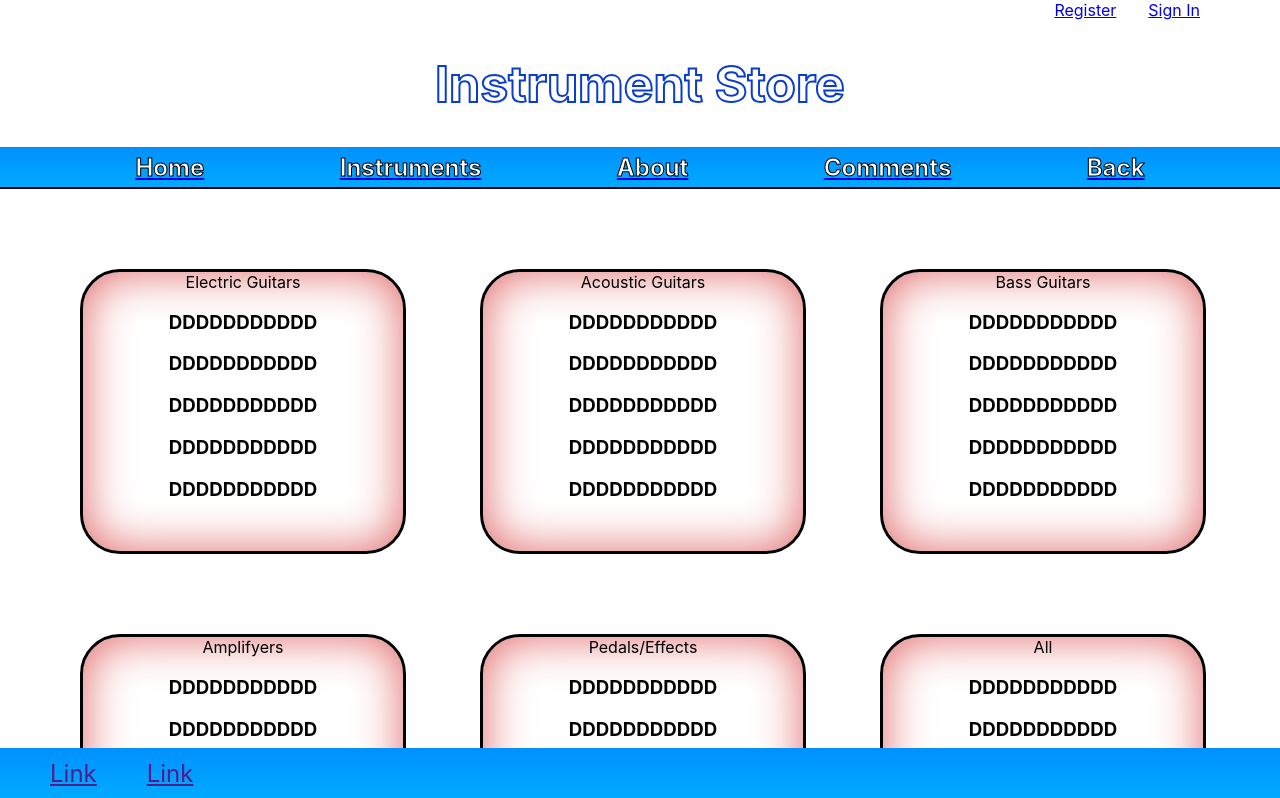
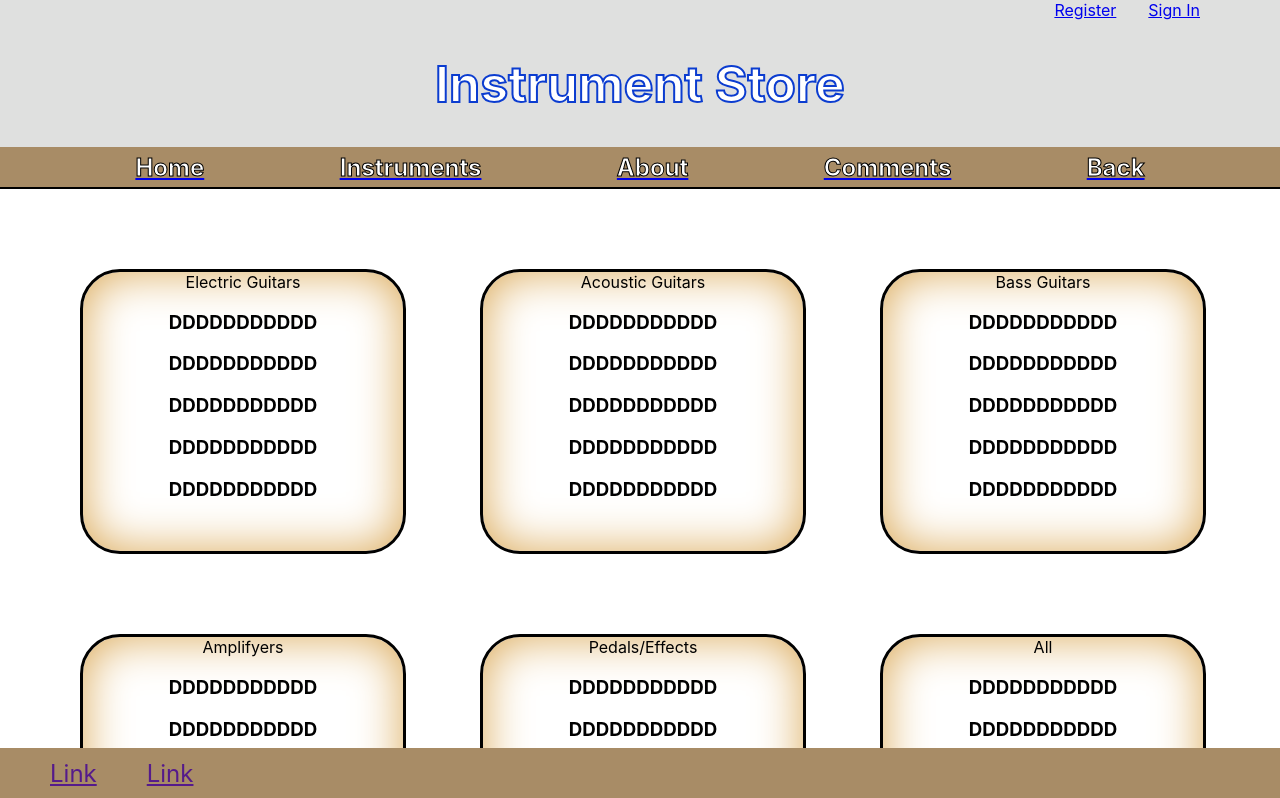
Before and after one commit to Jwolter23/Instrument_Store, a React (Create React App) app in the folder client/: page /categories in a window 1280 px wide. Shown: the top 798 px of the page. Built offline with nearby package versions, Linux system fonts and the light colour scheme; no server answers.

Commit message:
added css

```diff
--- a/client/src/styles/App.css
+++ b/client/src/styles/App.css
@@ -1,6 +1,7 @@
 .header {
   display: flex;
   flex-direction: column;
+  background-color: #dfe0df;
 }
 
 .header-text {
@@ -31,7 +32,7 @@
 .nav {
 display: flex;
 flex-direction: row;
-background-image: linear-gradient(rgb(0,145,255),rgb(0, 170, 255));
+background-color: #a88c66;
 justify-content: space-evenly;
 height:40px;
 align-items: center;
@@ -102,7 +103,7 @@ font-size:36px;
   justify-content:left;
   padding-left: 50px;
   padding-right:50px;
-  background-image: linear-gradient(rgb(0,145,255),rgb(0, 170, 255));
+  background-color: #a88c66;
   align-items: center;
   border-bottom: 2px solid black;
   height: 50px;
@@ -125,7 +126,7 @@ font-size:36px;
 }
 
 .what-is:hover + .what-is-desc {
-  color: #C25B80;
+  color: #daa753;
   transition: linear 2s;
   opacity: 100;
 }
@@ -137,8 +138,8 @@ font-size:36px;
 }
 
 .who-made:hover + .who-made-desc {
-  color: #C25B80;
-  background-color:#415374 ;
+  color: #daa753;
+  background-color: black;
   transition: ease-in 1s;
   opacity: 100;
   font-size: 40px;
@@ -223,7 +224,7 @@ form button:disabled {
   width: 100%;
   height: initial;
   object-fit: center;
-  box-shadow: inset 0 0 3em #e06666;
+  box-shadow: inset 0 0 3em #daa753;
   padding-bottom: 2em;
   border: 3px solid black;
   border-radius: 40px;
@@ -238,7 +239,7 @@ form button:disabled {
     width: 100%;
     height: initial;
     object-fit: center;
-    box-shadow: inset 0 0 3em #e06666;
+    box-shadow: inset 0 0 3em #daa753;
     padding-bottom: 2em;
     border: 3px solid black;
     border-radius: 40px;
@@ -246,7 +247,7 @@ form button:disabled {
   }
   .instrument:hover {
     transform: scale(1.05 );
-    border: #e06666 solid 3px;
+    border: #daa753 solid 3px;
   }
 
   .instrument-image {
```
